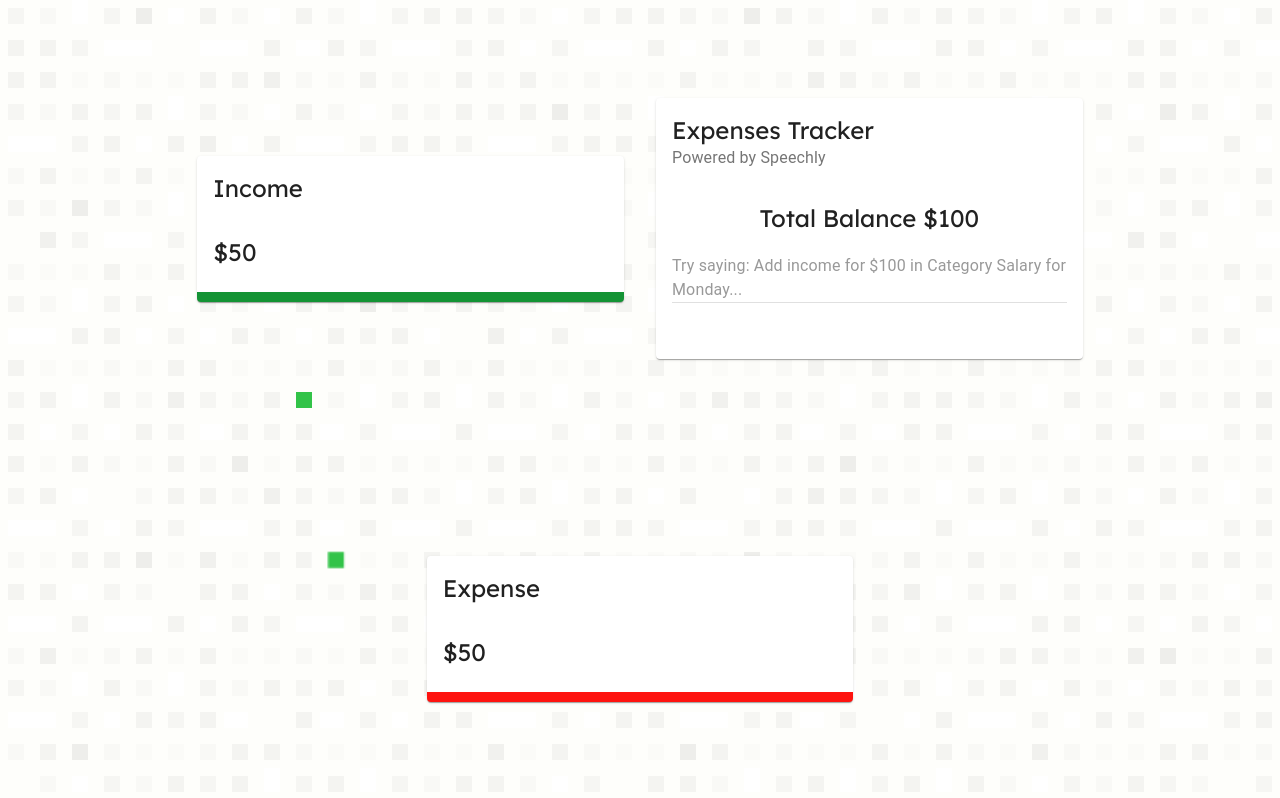
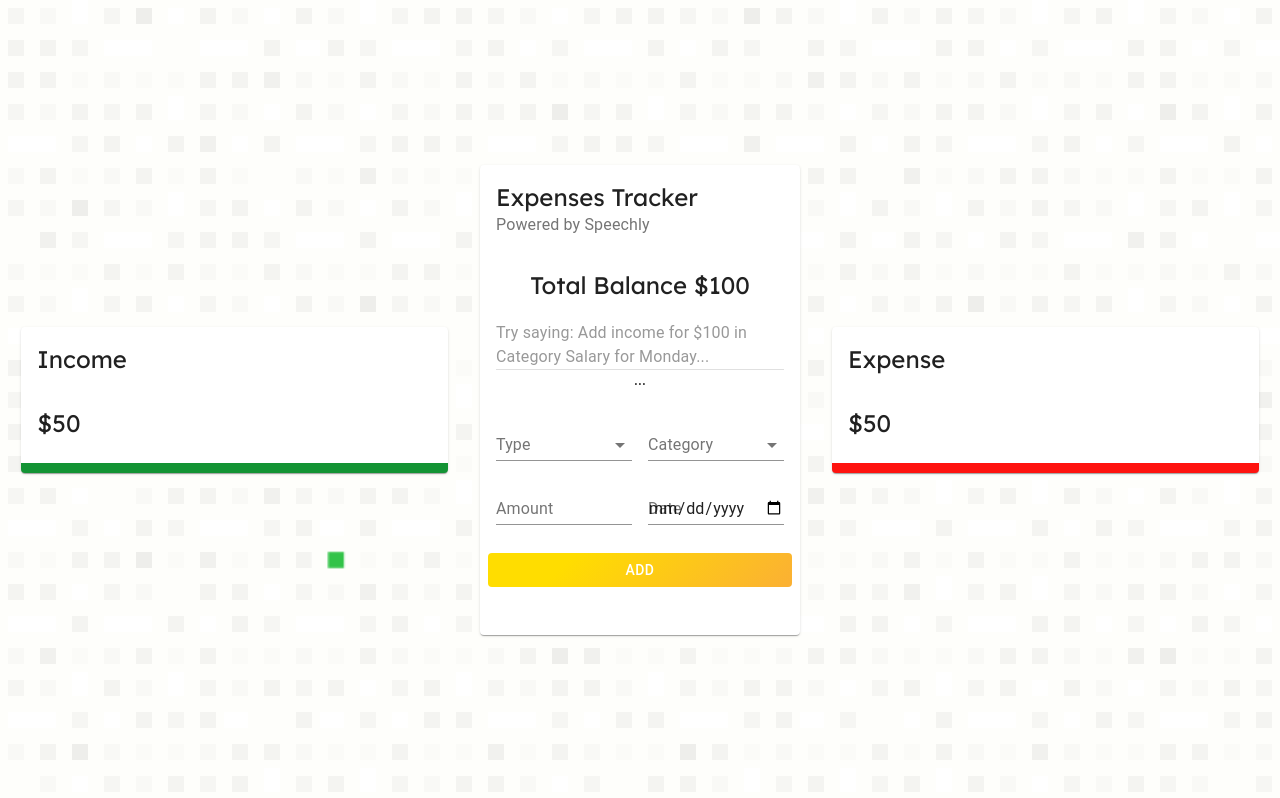
Before and after one commit to abrarmurad416/budget-tracker-app, a React (Create React App) app: page / in a window 1280 px wide. Built offline with nearby package versions, Linux system fonts and the light colour scheme.

Commit message:
coded form component

```diff
--- a/public/index.html
+++ b/public/index.html
@@ -16,33 +16,13 @@
             content="Web site created using create-react-app"
         />
         <link rel="apple-touch-icon" href="%PUBLIC_URL%/logo192.png" />
-        <!--
-      manifest.json provides metadata used when your web app is installed on a
-      user's mobile device or desktop. See https://developers.google.com/web/fundamentals/web-app-manifest/
-    -->
+
         <link rel="manifest" href="%PUBLIC_URL%/manifest.json" />
-        <!--
-      Notice the use of %PUBLIC_URL% in the tags above.
-      It will be replaced with the URL of the `public` folder during the build.
-      Only files inside the `public` folder can be referenced from the HTML.
 
-      Unlike "/favicon.ico" or "favicon.ico", "%PUBLIC_URL%/favicon.ico" will
-      work correctly both with client-side routing and a non-root public URL.
-      Learn how to configure a non-root public URL by running `npm run build`.
-    -->
-        <title>React App</title>
+        <title>Budget Tracker</title>
     </head>
     <body>
         <noscript>You need to enable JavaScript to run this app.</noscript>
         <div id="root"></div>
-        <!--
-      This HTML file is a template.
-      If you open it directly in the browser, you will see an empty page.
-
-      You can add webfonts, meta tags, or analytics to this file.
-      The build step will place the bundled scripts into the <body> tag.
-
-      To begin the development, run `npm start` or `yarn start`.
-      To create a production bundle, use `npm run build` or `yarn build`.
-    --></body>
+    </body>
 </html>
--- a/src/App.js
+++ b/src/App.js
@@ -20,7 +20,7 @@
                 <Grid item xs={12} sm={4}>
                     <Details title="Income" />
                 </Grid>
-                <Grid item xs={12} sm={4}>
+                <Grid item xs={12} sm={3}>
                     <Main />
                 </Grid>
                 <Grid item xs={12} sm={4}>
--- a/src/components/Main/Form/Form.jsx
+++ b/src/components/Main/Form/Form.jsx
@@ -0,0 +1,61 @@
+import React from "react";
+import {
+    TextField,
+    Typography,
+    Grid,
+    Button,
+    FormControl,
+    InputLabel,
+    Select,
+    MenuItem,
+    Menu,
+} from "@material-ui/core";
+
+import useStyles from "./styles";
+
+const Form = () => {
+    const classes = useStyles();
+    return (
+        <div>
+            <Grid container spacing={2}>
+                <Grid item xs={12}>
+                    <Typography align="center" variant="subtitle2" gutterBottom>
+                        ...
+                    </Typography>
+                </Grid>
+                <Grid item xs={6}>
+                    <FormControl fullWidth>
+                        <InputLabel>Type</InputLabel>
+                        <Select>
+                            <MenuItem value="Income">Income</MenuItem>
+                            <MenuItem value="Expense">Expenses</MenuItem>
+                        </Select>
+                    </FormControl>
+                </Grid>
+                <Grid item xs={6}>
+                    <FormControl fullWidth>
+                        <InputLabel>Category</InputLabel>
+                        <Select>
+                            <MenuItem value="business">Business</MenuItem>
+                            <MenuItem value="salary">Salary</MenuItem>
+                        </Select>
+                    </FormControl>
+                </Grid>
+                <Grid item xs={6}>
+                    <TextField type="number" label="Amount" fullWidth />
+                </Grid>
+                <Grid item xs={6}>
+                    <TextField type="date" label="Date" fullWidth />
+                </Grid>
+                <Button
+                    className={classes.button}
+                    variant="outlined"
+                    color="primary"
+                    fullWidth
+                >Add</Button>
+            </Grid>
+        </div>
+    );
+};
+
+export default Form;
--- /dev/null
+++ b/src/components/Main/Form/styles.js
@@ -0,0 +1,21 @@
+import { makeStyles } from "@material-ui/core/styles";
+
+export default makeStyles(() => ({
+    radioGroup: {
+        display: "flex",
+        justifyContent: "center",
+        marginBottom: "-10px",
+    },
+    button: {
+        marginTop: "20px",
+        backgroundColor: "#fbb034",
+        backgroundImage: "linear-gradient(315deg, #fbb034 0%, #ffdd00 74%)",
+        color: "white",
+        border: "none",
+        transition: "transform 0.3s ease",
+        "&:hover": {
+            border: "none",
+            transform: "scale(1.02)",
+        },
+    },
+}));
--- /dev/null
+++ b/src/components/Main/List/styles.js
@@ -0,0 +1,17 @@
+import { makeStyles } from "@material-ui/core/styles";
+import { red, green } from "@material-ui/core/colors";
+
+export default makeStyles((theme) => ({
+    avatarIncome: {
+        color: "#fff",
+        backgroundColor: green[500],
+    },
+    avatarExpense: {
+        color: theme.palette.getContrastText(red[500]),
+        backgroundColor: red[500],
+    },
+    list: {
+        maxHeight: "150px",
+        overflow: "auto",
+    },
+}));
--- a/src/components/Main/Main.jsx
+++ b/src/components/Main/Main.jsx
@@ -7,7 +7,7 @@
     Grid,
     Divider,
 } from "@material-ui/core";
-
+import Form from "./Form/Form";
 import useStyles from "./styles";
 
 const Main = () => {
@@ -44,7 +44,7 @@
                         Monday...
                     </Typography>
                     <Divider />
-                    {/* Form */}
+                    <Form />
                 </CardContent>
                 <CardContent className={classes.CardContent}>
                     <Grid container spacing={2}>
--- a/src/index.css
+++ b/src/index.css
@@ -12,3 +12,4 @@
     background-attachment: fixed;
     background-size: cover;
 }
+/* background from SVGbackground.com */
```
Also changed, not shown: src/components/Main/List/List.jsx (added, +36 -0 lines).
